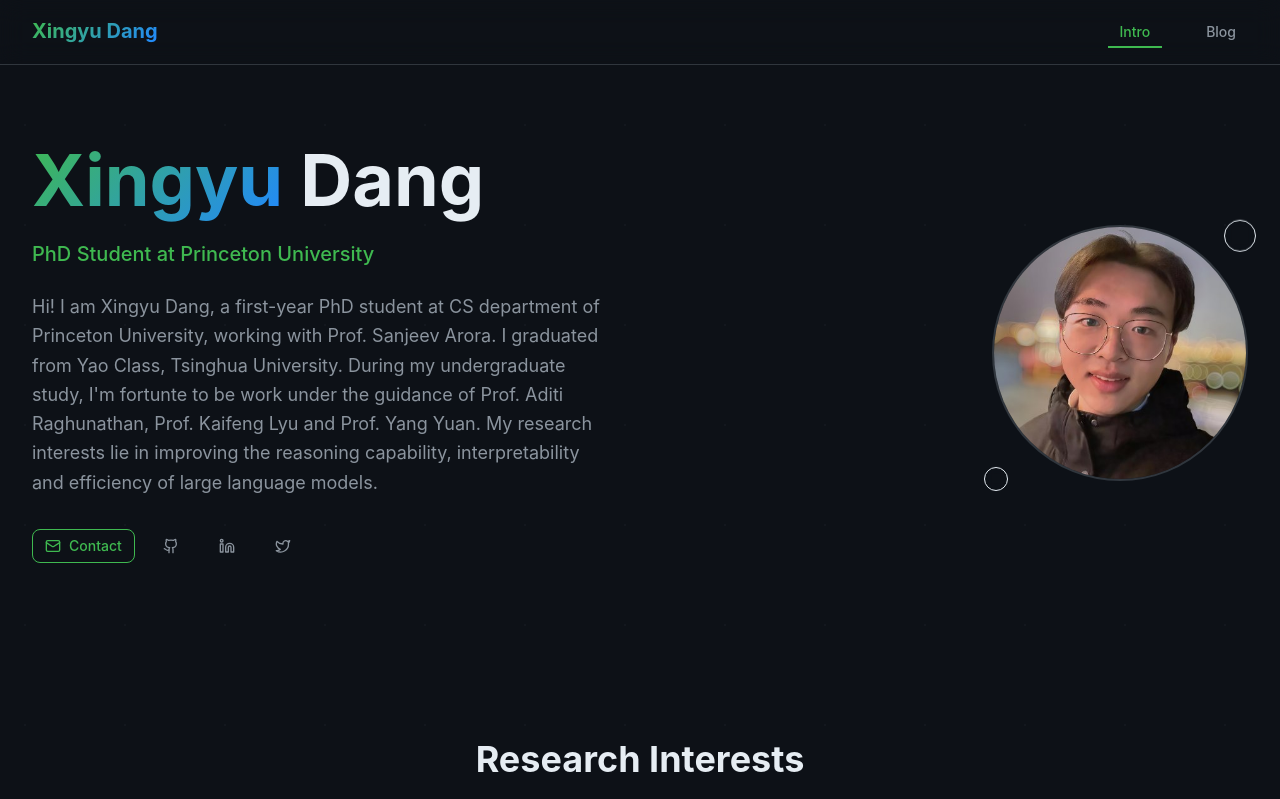
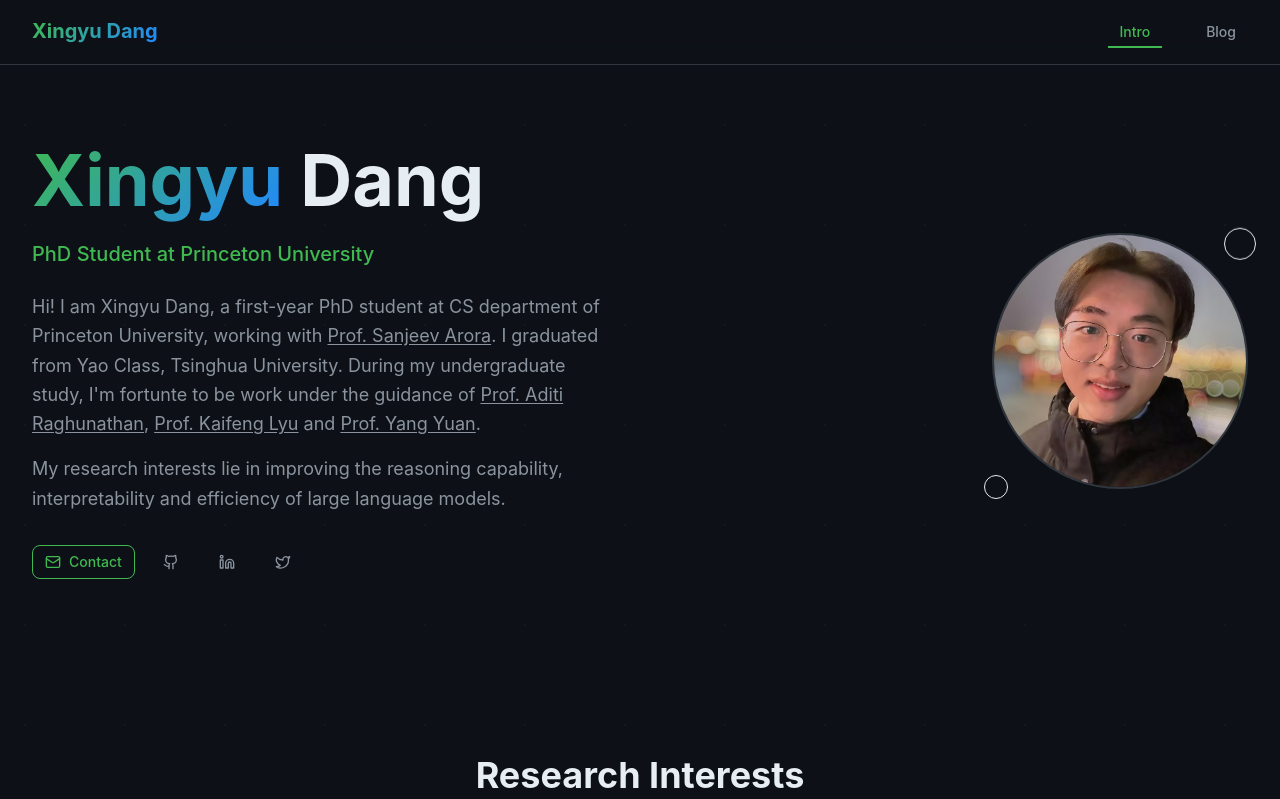
Before and after one commit to dangxingyu/dangxingyu.github.io, a React (Vite) app: page / in a window 1280 px wide. Shown: the top 799 px of the page. Built offline with nearby package versions, Linux system fonts and the light colour scheme.

Commit message:
upd: index

```diff
--- a/src/data/content.ts
+++ b/src/data/content.ts
@@ -3,7 +3,7 @@
 export const personalInfo: PersonalInfo = {
   name: "Xingyu Dang",
   title: "PhD Student at Princeton University",
-  bio: "Hi! I am Xingyu Dang, a first-year PhD student at CS department of Princeton University, working with Prof. Sanjeev Arora. I graduated from Yao Class, Tsinghua University. During my undergraduate study, I'm fortunte to be work under the guidance of Prof. Aditi Raghunathan, Prof. Kaifeng Lyu and Prof. Yang Yuan. \n\n My research interests lie in improving the reasoning capability, interpretability and efficiency of large language models.",
+  bio: "Hi! I am Xingyu Dang, a first-year PhD student at CS department of Princeton University, working with [Prof. Sanjeev Arora](https://www.cs.princeton.edu/~arora/). I graduated from Yao Class, Tsinghua University. During my undergraduate study, I'm fortunte to be work under the guidance of [Prof. Aditi Raghunathan](https://www.cs.cmu.edu/~aditirag/), [Prof. Kaifeng Lyu](https://kaifeng.ac/) and [Prof. Yang Yuan](http://people.iiis.tsinghua.edu.cn/~yuanyang/en.html). \n\n My research interests lie in improving the reasoning capability, interpretability and efficiency of large language models.",
   email: "xingyudang@gmail.com",
   avatar: "/avatar.jpg",
   social: {
--- a/src/pages/IntroPage.tsx
+++ b/src/pages/IntroPage.tsx
@@ -6,6 +6,7 @@
 import { Card } from '../components/ui/Card';
 import { Tag } from '../components/ui/Tag';
 import { Button } from '../components/ui/Button';
+import { MarkdownRenderer } from '../components/MarkdownRenderer';
 
 function HeroSection() {
   return (
@@ -26,9 +27,9 @@
             {personalInfo.title}
           </p>
 
-          <p className="text-lg text-[var(--text-secondary)] mb-8 leading-relaxed">
-            {personalInfo.bio}
-          </p>
+          <div className="text-lg text-[var(--text-secondary)] mb-8 leading-relaxed prose prose-invert max-w-none">
+            <MarkdownRenderer content={personalInfo.bio} />
+          </div>
 
           {/* Social links */}
           <div className="flex space-x-4">
```
